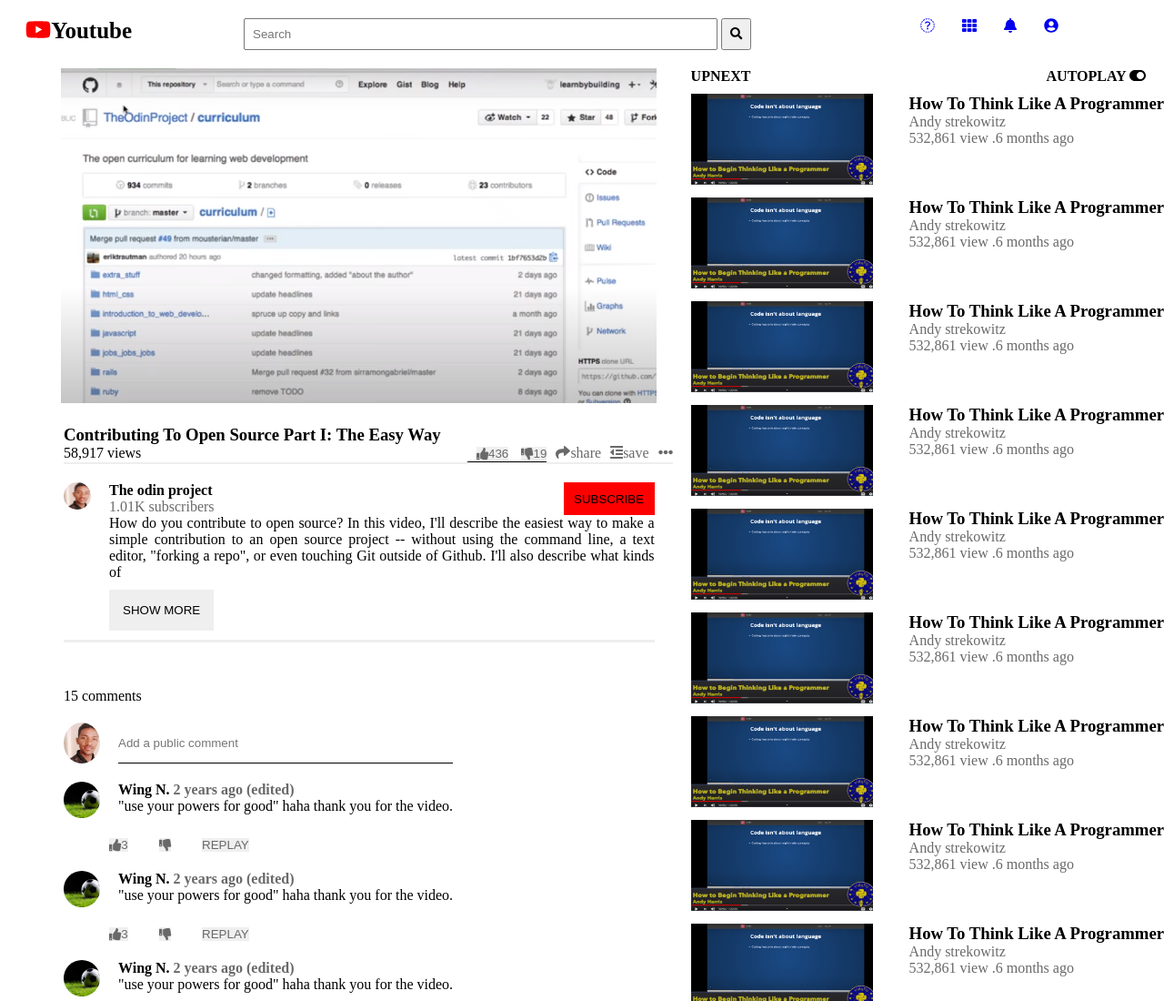
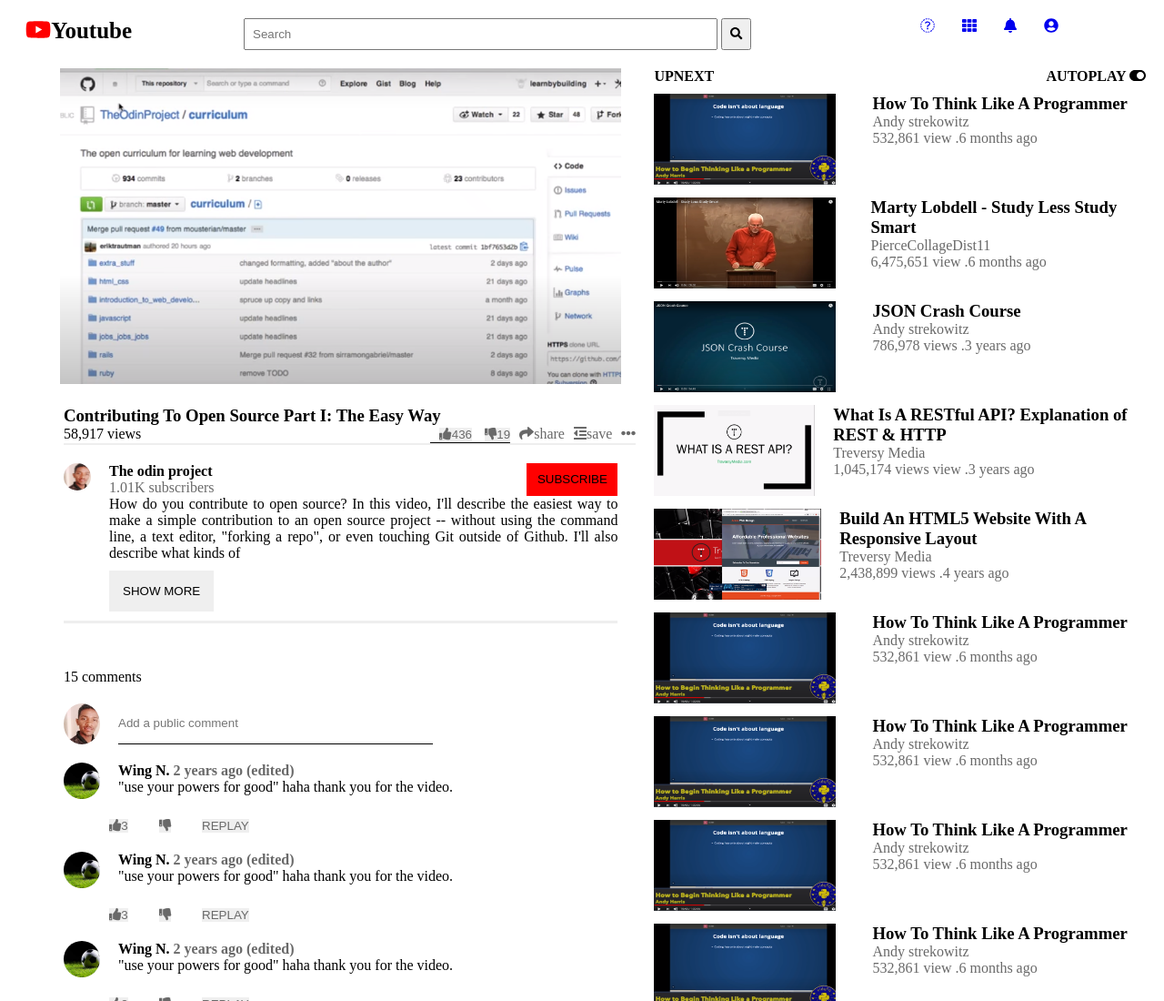
Before and after one commit to Abrish-seng/youtube-page, a plain HTML site: page index.html in a window 1280 px wide. Shown: the top 1100 px of the page at 91% size. Drawn offline with Linux system fonts and the light colour scheme.

Commit message:
image added

```diff
--- a/index.html
+++ b/index.html
@@ -83,42 +83,42 @@
 
 <div class="simillar-pages">
 <div>
-<a href="#"><img src="./img/image.png" alt="" width="200" height="100" class="image-1"></a>
+<a href="#"><img src="./img/list 2.png" alt="" width="200" height="100" class="image-1"></a>
 </div>
 <a href="#" id="about-page">
-<h3 style="color: black;">How To Think Like A Programmer</h3>
-<p style="color: #696969;">Andy strekowitz</p>
-<p style="color: #696969;">532,861 view .6 months ago</p>
+<h3 style="color: black;">Marty Lobdell - Study Less Study Smart</h3>
+<p style="color: #696969;">PierceCollageDist11</p>
+<p style="color: #696969;">6,475,651 view .6 months ago</p>
 </a>
 </div>
 <div class="simillar-pages">
     <div>
-    <a href="#"><img src="./img/image.png" alt="" width="200" height="100" class="image-1"></a>
+    <a href="#"><img src="./img/list 1.png" alt="" width="200" height="100" class="image-1"></a>
     </div>
     <a href="#" id="about-page">
-    <h3 style="color: black;">How To Think Like A Programmer</h3>
+    <h3 style="color: black;">JSON Crash Course</h3>
     <p style="color: #696969;">Andy strekowitz</p>
-    <p style="color: #696969;">532,861 view .6 months ago</p>
+    <p style="color: #696969;">786,978 views .3 years ago</p>
     </a>
     </div>
     <div class="simillar-pages">
         <div>
-        <a href="#"><img src="./img/image.png" alt="" width="200" height="100" class="image-1"></a>
+        <a href="#"><img src="./img/list 3.png" alt="" width="200" height="100" class="image-1"></a>
         </div>
         <a href="#" id="about-page">
-        <h3 style="color: black;">How To Think Like A Programmer</h3>
-        <p style="color: #696969;">Andy strekowitz</p>
-        <p style="color: #696969;">532,861 view .6 months ago</p>
+        <h3 style="color: black;">What Is A RESTful API? Explanation of REST & HTTP</h3>
+        <p style="color: #696969;">Treversy Media</p>
+        <p style="color: #696969;">1,045,174 views view .3 years ago</p>
         </a>
         </div>
         <div class="simillar-pages">
             <div>
-            <a href="#"><img src="./img/image.png" alt="" width="200" height="100" class="image-1"></a>
+            <a href="#"><img src="./img/list 4.png" alt="" width="200" height="100" class="image-1"></a>
             </div>
             <a href="#" id="about-page">
-            <h3 style="color: black;">How To Think Like A Programmer</h3>
-            <p style="color: #696969;">Andy strekowitz</p>
-            <p style="color: #696969;">532,861 view .6 months ago</p>
+            <h3 style="color: black;">Build An HTML5 Website With A Responsive Layout</h3>
+            <p style="color: #696969;">Treversy Media</p>
+            <p style="color: #696969;">2,438,899 views .4 years ago</p>
             </a>
             </div>
             <div class="simillar-pages">
```
Also changed, not shown: img/list 1.png (added), img/list 2.png (added), img/list 3.png (added), img/list 4.png (added).
